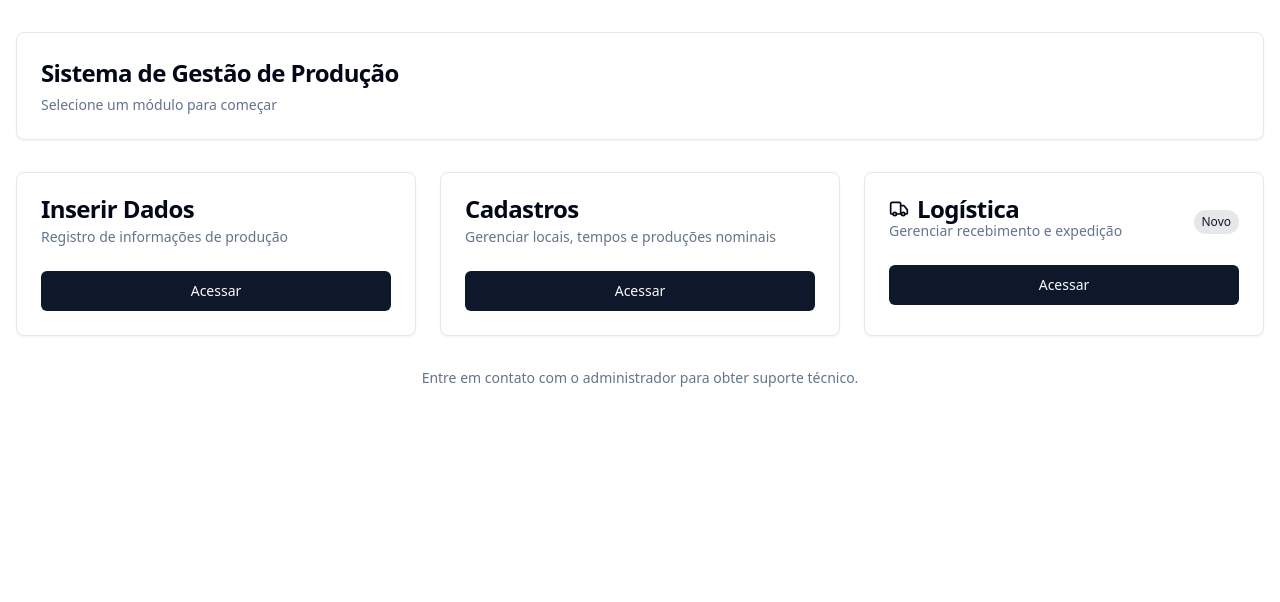
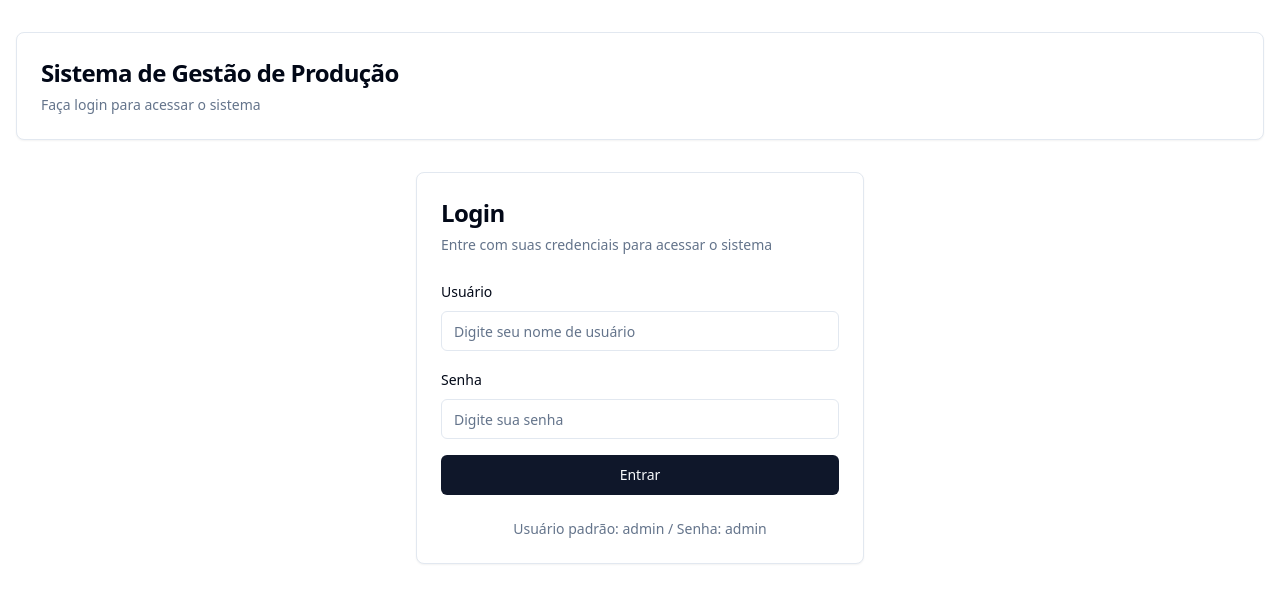
Before and after one commit to guilhermeluly/agrosafe-analytics-87, a React (Vite) app: page / in a window 1280 px wide. Shown: the top 602 px of the page. Built offline with nearby package versions, Linux system fonts and the light colour scheme.

Commit message:
Revert layout changes
Revert changes to the layout and login flow.

```diff
--- a/src/App.tsx
+++ b/src/App.tsx
@@ -6,28 +6,30 @@ import { QueryClient, QueryClientProvider } from "@tanstack/react-query";
 import { BrowserRouter, Routes, Route } from "react-router-dom";
 import Index from "./pages/Index";
 import NotFound from "./pages/NotFound";
-import Logistics from "./pages/Logistics";
+import Production from "./pages/Production";
 import Registrations from "./pages/Registrations";
-import Production from "./pages/Production";
+import { AuthProvider } from "./contexts/AuthContext";
+import PrivateRoute from "./components/auth/PrivateRoute";
 
 const queryClient = new QueryClient();
 
 const App = () => (
   <QueryClientProvider client={queryClient}>
+    <AuthProvider>
       <TooltipProvider>
         <Toaster />
         <Sonner />
         <BrowserRouter>
           <Routes>
             <Route path="/" element={<Index />} />
-          <Route path="/logistics" element={<Logistics />} />
-          <Route path="/registrations" element={<Registrations />} />
-          <Route path="/production" element={<Production />} />
+            <Route path="/production" element={<PrivateRoute element={<Production />} />} />
+            <Route path="/registrations" element={<PrivateRoute element={<Registrations />} />} />
             {/* ADD ALL CUSTOM ROUTES ABOVE THE CATCH-ALL "*" ROUTE */}
             <Route path="*" element={<NotFound />} />
           </Routes>
         </BrowserRouter>
       </TooltipProvider>
+    </AuthProvider>
   </QueryClientProvider>
 );
 
--- /dev/null
+++ b/src/components/auth/LoginForm.tsx
@@ -0,0 +1,89 @@
+
+import React, { useState } from 'react';
+import { Button } from "@/components/ui/button";
+import { Input } from "@/components/ui/input";
+import { Label } from "@/components/ui/label";
+import { Card, CardContent, CardDescription, CardFooter, CardHeader, CardTitle } from "@/components/ui/card";
+import { useToast } from "@/hooks/use-toast";
+
+interface LoginFormProps {
+  onLoginSuccess: () => void;
+}
+
+const LoginForm = ({ onLoginSuccess }: LoginFormProps) => {
+  const [username, setUsername] = useState('');
+  const [password, setPassword] = useState('');
+  const [isLoading, setIsLoading] = useState(false);
+  const { toast } = useToast();
+
+  const handleSubmit = (e: React.FormEvent) => {
+    e.preventDefault();
+    setIsLoading(true);
+
+    // Simulação simples de autenticação
+    // Em um cenário real, este seria um endpoint API
+    setTimeout(() => {
+      setIsLoading(false);
+      if (username === 'admin' && password === 'admin') {
+        toast({
+          title: "Login bem-sucedido",
+          description: "Bem-vindo ao Sistema de Gestão de Produção"
+        });
+        onLoginSuccess();
+      } else {
+        toast({
+          variant: "destructive",
+          title: "Erro de login",
+          description: "Usuário ou senha inválidos"
+        });
+      }
+    }, 1000);
+  };
+
+  return (
+    <Card className="w-full max-w-md mx-auto">
+      <CardHeader>
+        <CardTitle className="text-2xl">Login</CardTitle>
+        <CardDescription>Entre com suas credenciais para acessar o sistema</CardDescription>
+      </CardHeader>
+      <CardContent>
+        <form onSubmit={handleSubmit} className="space-y-4">
+          <div className="space-y-2">
+            <Label htmlFor="username">Usuário</Label>
+            <Input
+              id="username"
+              type="text"
+              value={username}
+              onChange={(e) => setUsername(e.target.value)}
+              placeholder="Digite seu nome de usuário"
+              required
+            />
+          </div>
+          <div className="space-y-2">
+            <Label htmlFor="password">Senha</Label>
+            <Input
+              id="password"
+              type="password"
+              value={password}
+              onChange={(e) => setPassword(e.target.value)}
+              placeholder="Digite sua senha"
+              required
+            />
+          </div>
+          <Button
+            type="submit"
+            className="w-full mt-4"
+            disabled={isLoading}
+          >
+            {isLoading ? "Autenticando..." : "Entrar"}
+          </Button>
+        </form>
+      </CardContent>
+      <CardFooter className="flex justify-center text-sm text-muted-foreground">
+        <p>Usuário padrão: admin / Senha: admin</p>
+      </CardFooter>
+    </Card>
+  );
+};
+
+export default LoginForm;
--- /dev/null
+++ b/src/components/auth/LogoutButton.tsx
@@ -0,0 +1,18 @@
+
+import React from 'react';
+import { Button } from "@/components/ui/button";
+import { LogOut } from "lucide-react";
+import { useAuth } from '@/contexts/AuthContext';
+
+const LogoutButton = () => {
+  const { logout } = useAuth();
+
+  return (
+    <Button variant="outline" size="sm" onClick={logout} className="ml-auto">
+      <LogOut className="h-4 w-4 mr-2" />
+      Sair
+    </Button>
+  );
+};
+
+export default LogoutButton;
--- /dev/null
+++ b/src/components/auth/PrivateRoute.tsx
@@ -0,0 +1,20 @@
+
+import React from 'react';
+import { Navigate } from 'react-router-dom';
+import { useAuth } from '@/contexts/AuthContext';
+
+interface PrivateRouteProps {
+  element: React.ReactNode;
+}
+
+const PrivateRoute = ({ element }: PrivateRouteProps) => {
+  const { isAuthenticated } = useAuth();
+
+  if (!isAuthenticated) {
+    return <Navigate to="/" replace />;
+  }
+
+  return <>{element}</>;
+};
+
+export default PrivateRoute;
--- /dev/null
+++ b/src/contexts/AuthContext.tsx
@@ -0,0 +1,36 @@
+
+import React, { createContext, useState, useContext, ReactNode } from 'react';
+
+interface AuthContextType {
+  isAuthenticated: boolean;
+  login: () => void;
+  logout: () => void;
+}
+
+const AuthContext = createContext<AuthContextType | undefined>(undefined);
+
+export const AuthProvider = ({ children }: { children: ReactNode }) => {
+  const [isAuthenticated, setIsAuthenticated] = useState(false);
+
+  const login = () => {
+    setIsAuthenticated(true);
+  };
+
+  const logout = () => {
+    setIsAuthenticated(false);
+  };
+
+  return (
+    <AuthContext.Provider value={{ isAuthenticated, login, logout }}>
+      {children}
+    </AuthContext.Provider>
+  );
+};
+
+export const useAuth = () => {
+  const context = useContext(AuthContext);
+  if (context === undefined) {
+    throw new Error('useAuth must be used within an AuthProvider');
+  }
+  return context;
+};
--- a/src/pages/Index.tsx
+++ b/src/pages/Index.tsx
@@ -5,14 +5,44 @@ import { Tabs, TabsContent, TabsList, TabsTrigger } from "@/components/ui/tabs";
 import { Card, CardContent, CardDescription, CardHeader, CardTitle } from "@/components/ui/card";
 import { Button } from "@/components/ui/button";
 import { Package, Truck, Settings } from "lucide-react";
+import LoginForm from '@/components/auth/LoginForm';
+import { useAuth } from '@/contexts/AuthContext';
+import LogoutButton from '@/components/auth/LogoutButton';
+import ReceivingForm from '@/components/logistics/ReceivingForm';
+import ShippingForm from '@/components/logistics/ShippingForm';
+import LogisticsIndicators from '@/components/logistics/LogisticsIndicators';
 
 const Index = () => {
+  const { isAuthenticated, login } = useAuth();
+
+  const handleLoginSuccess = () => {
+    login();
+  };
+
+  if (!isAuthenticated) {
+    return (
+      <div className="container mx-auto py-8 px-4">
+        <Card className="mb-8">
+          <CardHeader>
+            <CardTitle className="text-2xl">Sistema de Gestão de Produção</CardTitle>
+            <CardDescription>Faça login para acessar o sistema</CardDescription>
+          </CardHeader>
+        </Card>
+
+        <LoginForm onLoginSuccess={handleLoginSuccess} />
+      </div>
+    );
+  }
+
   return (
     <div className="container mx-auto py-8 px-4">
       <Card className="mb-8">
-        <CardHeader>
-          <CardTitle className="text-2xl">Sistema de Gestão de Produção</CardTitle>
-          <CardDescription>Selecione um módulo para começar</CardDescription>
+        <CardHeader className="flex flex-row items-center">
+          <div>
+            <CardTitle className="text-2xl">Sistema de Gestão de Produção</CardTitle>
+            <CardDescription>Selecione um módulo para começar</CardDescription>
+          </div>
+          <LogoutButton />
         </CardHeader>
       </Card>
 
@@ -55,9 +85,41 @@ const Index = () => {
             </div>
           </CardHeader>
           <CardContent>
-            <Link to="/logistics">
-              <Button className="w-full">Acessar</Button>
-            </Link>
+            <Button
+              className="w-full"
+              onClick={() => document.getElementById('logistics-tab')?.scrollIntoView({ behavior: 'smooth' })}
+            >
+              Acessar
+            </Button>
+          </CardContent>
+        </Card>
+      </div>
+
+      <div id="logistics-tab" className="mt-10">
+        <Card>
+          <CardHeader>
+            <CardTitle className="text-2xl">Módulo de Logística</CardTitle>
+            <CardDescription>
+              Gerenciamento de operações de recebimento e expedição
+            </CardDescription>
+          </CardHeader>
+          <CardContent>
+            <Tabs defaultValue="receiving" className="w-full">
+              <TabsList className="grid w-full grid-cols-3">
+                <TabsTrigger value="receiving">Recebimento</TabsTrigger>
+                <TabsTrigger value="shipping">Expedição</TabsTrigger>
+                <TabsTrigger value="indicators">Indicadores</TabsTrigger>
+              </TabsList>
+              <TabsContent value="receiving">
+                <ReceivingForm />
+              </TabsContent>
+              <TabsContent value="shipping">
+                <ShippingForm />
+              </TabsContent>
+              <TabsContent value="indicators">
+                <LogisticsIndicators />
+              </TabsContent>
+            </Tabs>
           </CardContent>
         </Card>
       </div>
--- a/src/pages/Logistics.tsx
+++ /dev/null
@@ -1,51 +0,0 @@
-
-import React from 'react';
-import {
-  Tabs,
-  TabsContent,
-  TabsList,
-  TabsTrigger
-} from "@/components/ui/tabs";
-import {
-  Card,
-  CardHeader,
-  CardTitle,
-  CardDescription
-} from "@/components/ui/card";
-import ReceivingForm from '@/components/logistics/ReceivingForm';
-import ShippingForm from '@/components/logistics/ShippingForm';
-import LogisticsIndicators from '@/components/logistics/LogisticsIndicators';
-
-const Logistics = () => {
-  return (
-    <div className="container mx-auto py-6">
-      <Card className="mb-6">
-        <CardHeader>
-          <CardTitle className="text-2xl">Módulo de Logística</CardTitle>
-          <CardDescription>
-            Gerenciamento de operações de recebimento e expedição
-          </CardDescription>
-        </CardHeader>
-      </Card>
-
-      <Tabs defaultValue="receiving" className="w-full">
-        <TabsList className="grid w-full grid-cols-3">
-          <TabsTrigger value="receiving">Recebimento</TabsTrigger>
-          <TabsTrigger value="shipping">Expedição</TabsTrigger>
-          <TabsTrigger value="indicators">Indicadores</TabsTrigger>
-        </TabsList>
-        <TabsContent value="receiving">
-          <ReceivingForm />
-        </TabsContent>
-        <TabsContent value="shipping">
-          <ShippingForm />
-        </TabsContent>
-        <TabsContent value="indicators">
-          <LogisticsIndicators />
-        </TabsContent>
-      </Tabs>
-    </div>
-  );
-};
-
-export default Logistics;
```
Lines whose indentation alone changed are shown as unchanged.
